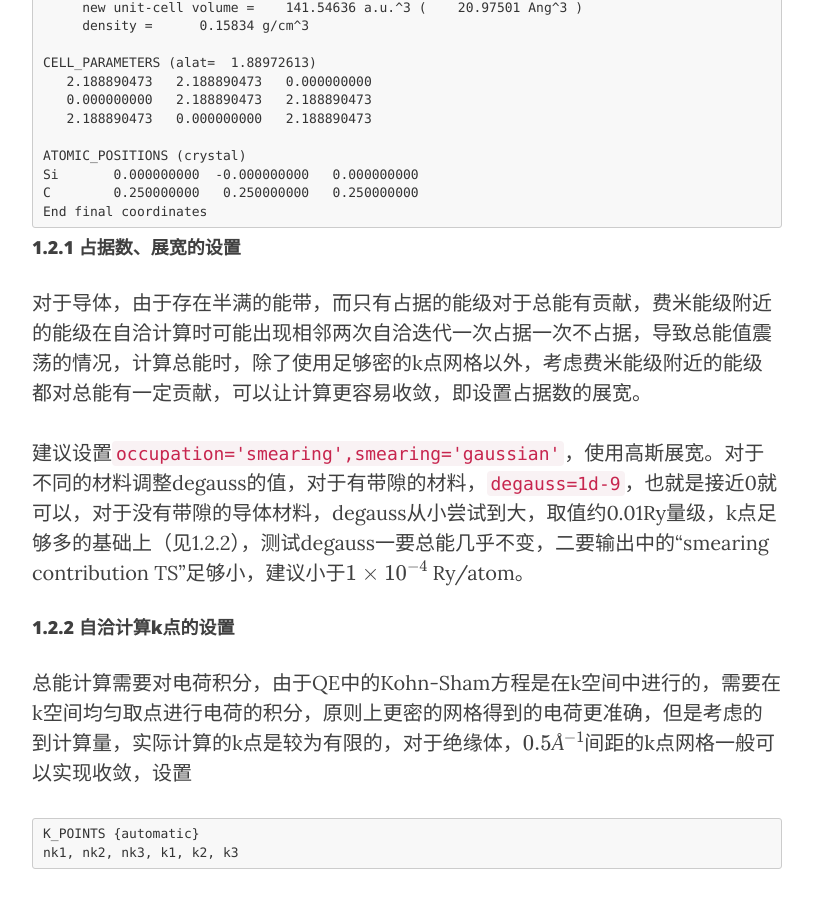
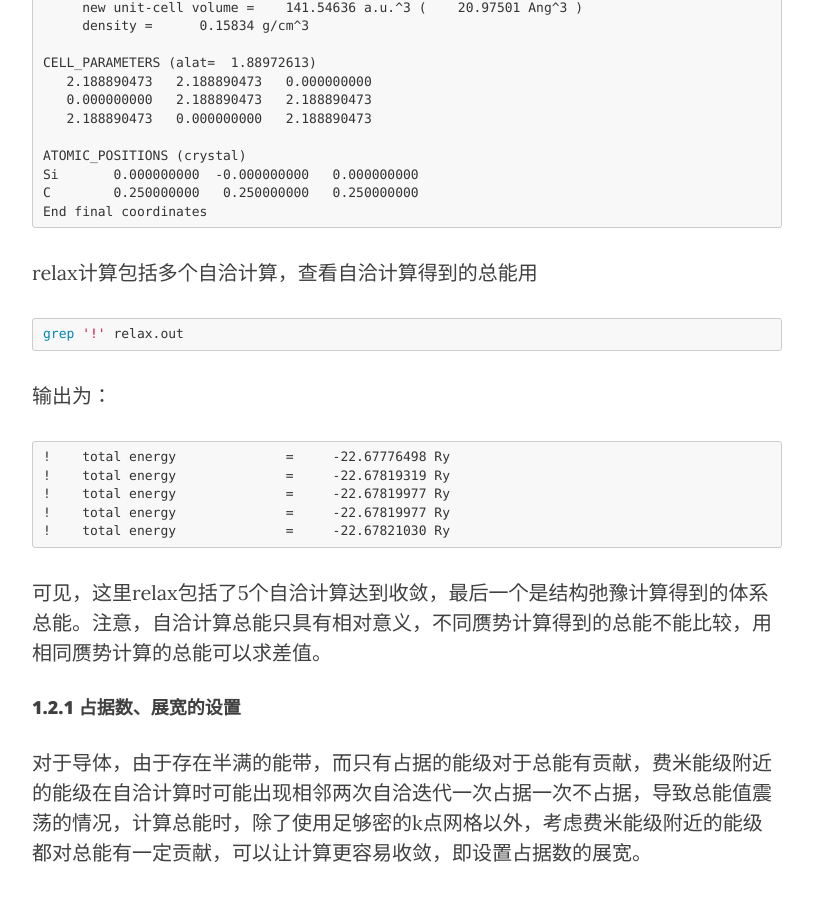
Before and after one commit to yyyu200/DFTbook, a Jekyll site: the page built from _posts/2019-04-01-HandsOn.md, in a window 1280 px wide and 900 px high, scrolled down 5601 px. Shown: the whole window, without its empty margins (233-1046 px from the left). Built offline with Jekyll 4.4.1, drawn with Linux system fonts in a browser that asks for light colours; nearby versions of some CDN libraries; formulas are drawn with MathJax 3; comment, search, counter and statistics services are not loaded; some of the changed text lies outside the part shown.

Commit message:
modify at20190428-12:54:35-aliyun

````diff
--- a/_posts/2019-04-01-HandsOn.md
+++ b/_posts/2019-04-01-HandsOn.md
@@ -174,6 +174,21 @@ C        0.250000000   0.250000000   0.250000000
 End final coordinates
 ```
 
+relax计算包括多个自洽计算，查看自洽计算得到的总能用
+```bash
+grep '!' relax.out
+```
+输出为：
+```
+!    total energy              =     -22.67776498 Ry
+!    total energy              =     -22.67819319 Ry
+!    total energy              =     -22.67819977 Ry
+!    total energy              =     -22.67819977 Ry
+!    total energy              =     -22.67821030 Ry
+```
+可见，这里relax包括了5个自洽计算达到收敛，最后一个是结构弛豫计算得到的体系总能。注意，自洽计算总能只具有相对意义，不同赝势计算得到的总能不能比较，用相同赝势计算的总能可以求差值。
+
+
 #### 1.2.1 占据数、展宽的设置
 对于导体，由于存在半满的能带，而只有占据的能级对于总能有贡献，费米能级附近的能级在自洽计算时可能出现相邻两次自洽迭代一次占据一次不占据，导致总能值震荡的情况，计算总能时，除了使用足够密的k点网格以外，考虑费米能级附近的能级都对总能有一定贡献，可以让计算更容易收敛，即设置占据数的展宽。
 
@@ -246,7 +261,7 @@ filband='bd.dat'
 lp=.true.
 /
 ```
-这一个步骤是读取pw.x的输出，运行成功后，会生成filband所命名的文件，这里是bd.dat，bd.dat的内容见[这里](https://github.com/yyyu200/DFTbook/blob/master/_data/HandsOn/bd.dat)。接下来可以用QE自带的plotband.x画能带图，但是画图的自定义效果不够，这里不再介绍，这里为了用bd.dat画能带，使用python运行以下代码：
+这一个步骤是读取pw.x的输出，运行成功后，会生成filband所命名的文件，这里是bd.dat，bd.dat的内容见[这里](https://github.com/yyyu200/DFTbook/blob/master/_data/HandsOn/bd.dat)，是每个k点的能级值，注意这里的能级数值只有相对的意义，能量的参考点是不确定的。通常，画能带图时，绝缘体用价带顶作为能量零点，导体用费米能级作为能量零点。接下来可以用QE自带的plotband.x画能带图，但是画图的自定义效果不够，这里不再介绍，这里为了用bd.dat画能带，使用python运行以下代码：
 ```python
 # -*- coding: utf-8 -*-
 """
````
